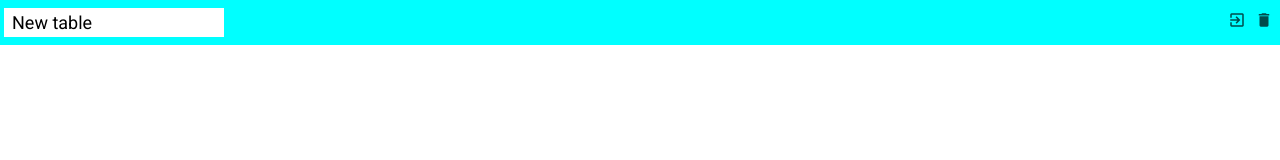
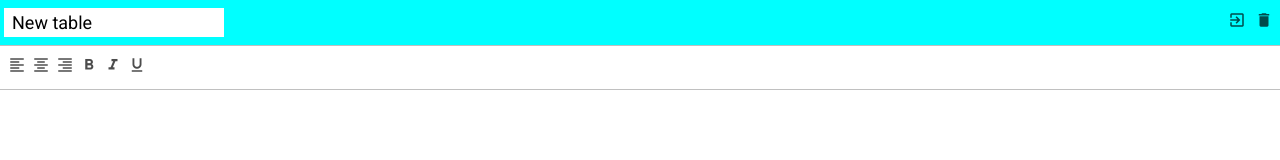
Before and after one commit to tanjuha/js_practice, a website built with webpack: page src/index.html in a window 1280 px wide. Built offline with nearby package versions, Linux system fonts and the light colour scheme.

Commit message:
+ toolbar style

```diff
--- a/src/index.html
+++ b/src/index.html
@@ -15,14 +15,49 @@
         <input class="input" type="text" placeholder="New table" value="New table">
         <div>
           <div class="button">
-            <span class="material-icons">exit_to_app</span>
+            <span class="material-icons">
+              exit_to_app
+            </span>
           </div>
           <div class="button">
-            <span class="material-icons">delete</span>
+            <span class="material-icons">
+              delete
+            </span>
           </div>
         </div>
       </div>
-      <div class="excel__toolbar"></div>
+      <div class="excel__toolbar">
+        <div class="button">
+          <span class="material-icons">
+            format_align_left
+          </span>
+        </div>
+        <div class="button">
+          <span class="material-icons">
+            format_align_center
+          </span>
+        </div>
+        <div class="button">
+          <span class="material-icons">
+            format_align_right
+          </span>
+        </div>
+        <div class="button">
+          <span class="material-icons">
+            format_bold
+          </span>
+        </div>
+        <div class="button">
+          <span class="material-icons">
+            format_italic
+          </span>
+        </div>
+        <div class="button">
+          <span class="material-icons">
+            format_underlined
+          </span>
+        </div>
+      </div>
       <div class="excel__formula"></div>
       <div class="excel__table"></div>
     </div>
--- a/src/scss/_variables.scss
+++ b/src/scss/_variables.scss
@@ -1,2 +1,3 @@
 $header-height: 45px;
+$toolbar-height: 45px;
 $border-color: #c0c0c0;
--- a/src/scss/toolbar.scss
+++ b/src/scss/toolbar.scss
@@ -2,5 +2,17 @@
 @import "mixins";
 
 .excel__toolbar {
+  position: absolute;
+  height: $toolbar-height;
+  top: $header-height;
+  right: 0;
+  left: 0;
+  padding: 7px 5px;
+  border-top: 1px solid $border-color;
+  border-bottom: 1px solid $border-color;
+  display: flex;
 
+    .button {
+      @include button(green);
+    }
 }
```
